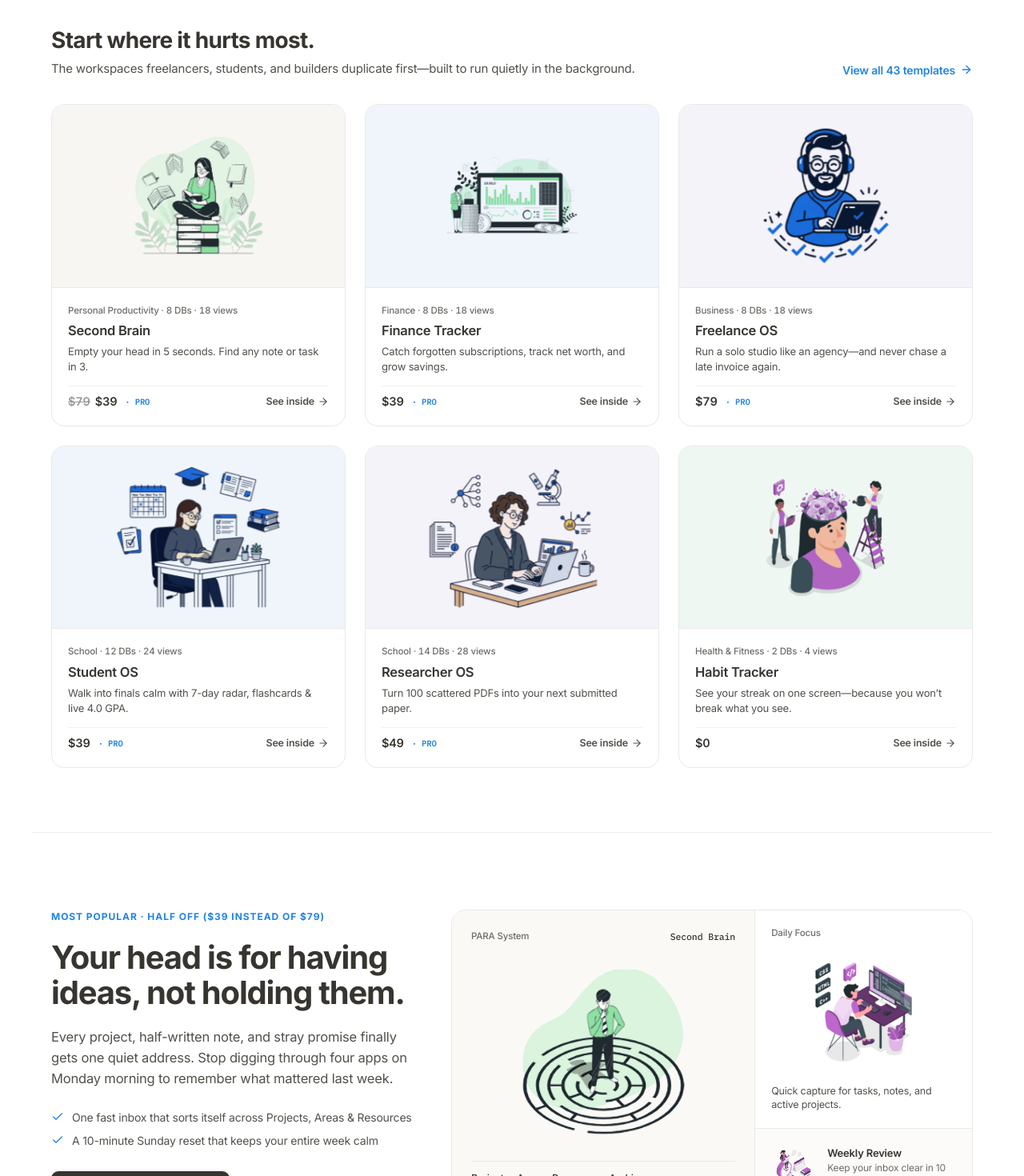
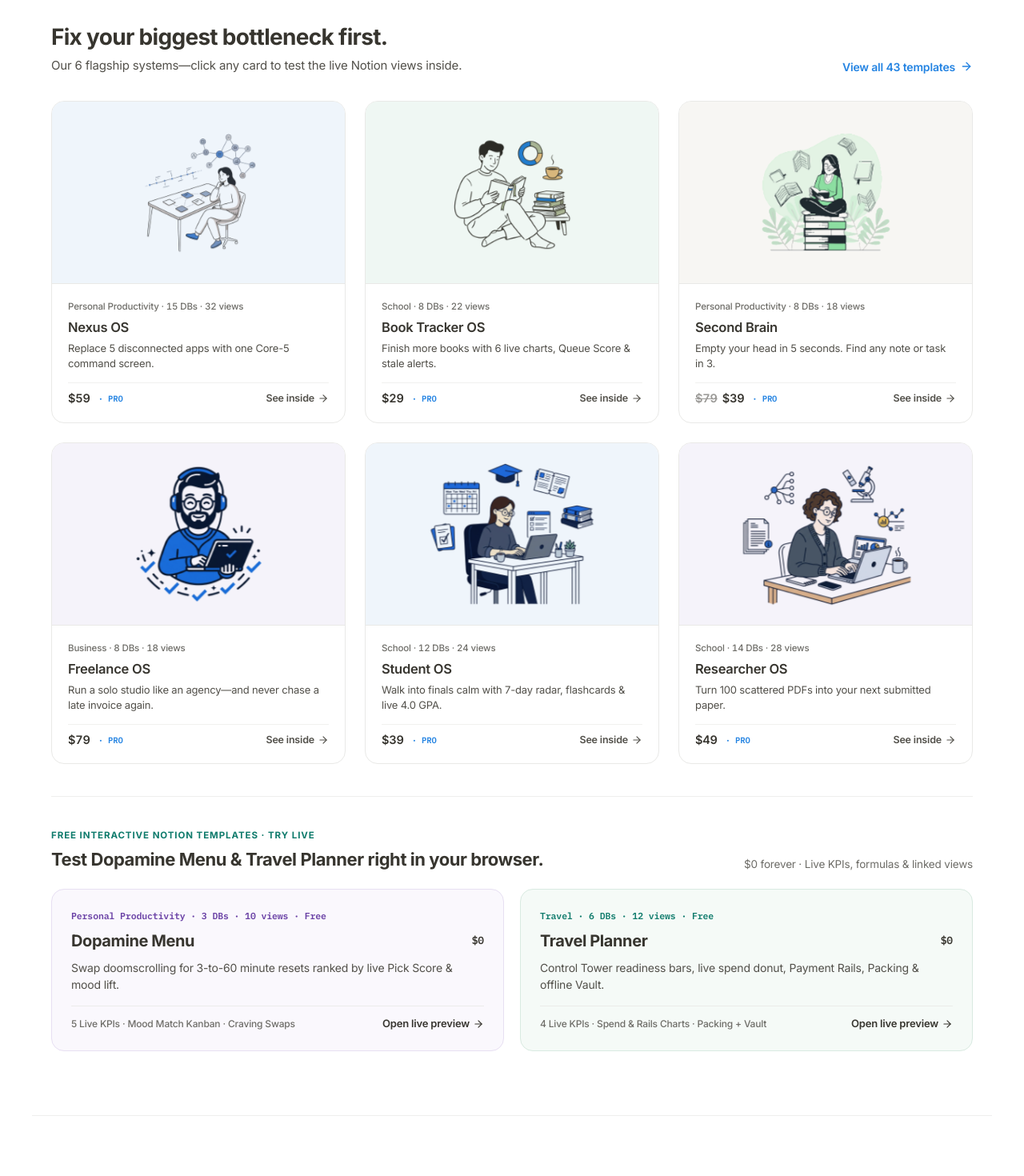
Before and after one commit to bruce12-glitch/Lumina-studio.notion, a React (Vite) app: page / in a window 1280 px wide. Shown: the part 960-2430 px from the top of the page at 80% size. Built offline with nearby package versions, Linux system fonts and the light colour scheme.

Commit message:
feat(home): add 6-OS flagship showcase, Custom Builds studio section, and free interactive template spotlight

```diff
--- a/src/App.tsx
+++ b/src/App.tsx
@@ -49,6 +49,7 @@ import {
   StaticInfoPage,
   TemplateDetailPage,
 } from './components/SecondaryPages';
+import { CustomTemplateSection } from './components/CustomTemplateSection';
 
 const STORAGE_KEY = 'lumina_purchased_deliveries_v1';
 const HERO_ENTRANCE_EASE: [number, number, number, number] = [0.22, 1, 0.36, 1];
@@ -93,15 +94,15 @@ const HOME_FEATURE_SPLITS: Array<{
 }> = [
   {
     kind: 'second-brain',
-    eyebrow: 'Most Popular · Half Off ($39 instead of $79)',
+    eyebrow: 'Most Popular · Half Off ($39 vs $79)',
     eyebrowTint: '#EBF3FC',
     eyebrowInk: '#2383E2',
     title: 'Your head is for having ideas, not holding them.',
     description:
-      'Every project, half-written note, and stray promise finally gets one quiet address. Stop digging through four apps on Monday morning to remember what mattered last week.',
+      'Empty your head in 5 seconds. Find any project, note, or promise in 3.',
     bullets: [
-      'One fast inbox that sorts itself across Projects, Areas & Resources',
-      'A 10-minute Sunday reset that keeps your entire week calm',
+      'One fast inbox routing straight into Projects, Areas & Resources',
+      '10-minute Sunday reset that clears your week before Monday hits',
     ],
     ctaLabel: 'See Inside Second Brain',
     href: '/second-brain',
@@ -111,30 +112,30 @@ const HOME_FEATURE_SPLITS: Array<{
     eyebrow: 'Pays For Itself In One Afternoon',
     eyebrowTint: '#E7F4F0',
     eyebrowInk: '#0F7B6C',
-    title: 'Know where every dollar goes—before the month disappears.',
+    title: 'See where your money leaks—before the month disappears.',
     description:
-      'Most people don’t have an income problem; they have a visibility problem. Spot forgotten subscriptions, see real cash flow, and watch your savings rate climb in ten minutes a week.',
+      'Spot forgotten subscriptions, real net worth, and monthly savings rate on one private page.',
     bullets: [
-      'Catches sneaky recurring bills before they renew again',
-      'Monthly cash flow, net worth, and savings goals on one calm page',
+      'Catches sneaky annual renewals before they hit your card',
+      'Live savings rate, category caps, and multi-account totals',
     ],
-    ctaLabel: 'Claim Finance Tracker',
+    ctaLabel: 'See Inside Finance Tracker',
     href: '/finance-tracker',
     mediaFirst: true,
   },
   {
     kind: 'minimalism',
-    eyebrow: 'Start Free — Zero Catch',
+    eyebrow: 'Start Free · 22 Free Workspaces',
     eyebrowTint: '#F1F1EF',
     eyebrowInk: '#37352F',
-    title: 'Feel the craft before you spend a dollar.',
+    title: 'Test the build quality before you spend $1.',
     description:
-      'Not ready for a full operating system yet? Duplicate any of our 22 free Notion workspaces today—habits, reading lists, study notes—and feel how different a quiet tool makes your week.',
+      'Duplicate any of our 22 free Notion setups in 60 seconds—zero paywalls, zero subscriptions.',
     bullets: [
-      '22 free Notion systems ready to duplicate in 60 seconds',
-      'Zero paywalls, zero monthly subscriptions—just clean design that works',
+      'Habits, groceries, reading lists, budgets, and class desks included',
+      '100% compatible with Notion’s free plan on desktop & phone',
     ],
-    ctaLabel: 'Explore Free Collection',
+    ctaLabel: 'Browse Free Templates',
     href: '/templates',
   },
 ];
@@ -176,7 +177,27 @@ export default function App() {
   );
 
   const navigate = useCallback((targetUrl: string) => {
-    window.history.pushState({}, '', targetUrl);
+    const [rawPath, hash] = targetUrl.split('#');
+    if (hash) {
+      const currentPath = window.location.pathname || '/';
+      const canStayHere =
+        hash === 'custom-notion-builds' &&
+        (currentPath === '/' || currentPath === '/templates');
+      const nextUrl = canStayHere ? `${currentPath}#${hash}` : targetUrl;
+      window.history.pushState({}, '', nextUrl);
+      if (!canStayHere) {
+        setRouteState(parseLocationState());
+      }
+      window.setTimeout(() => {
+        const el = document.getElementById(hash);
+        if (el) {
+          el.scrollIntoView({ behavior: 'smooth', block: 'start' });
+        }
+      }, 60);
+      return;
+    }
+
+    window.history.pushState({}, '', rawPath || '/');
     setRouteState(parseLocationState());
     window.scrollTo({ top: 0, behavior: 'instant' as ScrollBehavior });
   }, []);
@@ -261,15 +282,15 @@ export default function App() {
     [purchases]
   );
 
-  // Featured templates on the homepage
+  // Featured templates on the homepage (All 6 marquee operating systems)
   const featuredTemplates = useMemo(() => {
     const slugs = [
+      'nexus-os',
+      'book-tracker-os',
       'second-brain',
-      'finance-tracker',
       'freelance-os',
       'student-os',
       'researcher-os',
-      'habit-tracker',
     ];
     return slugs
       .map((s) => TEMPLATES.find((t) => t.slug === s))
@@ -600,9 +621,9 @@ export default function App() {
                         delay: prefersReducedMotion ? 0 : 0.3,
                         ease: HERO_ENTRANCE_EASE,
                       }}
-                      className="text-[17px] sm:text-[19px] font-normal leading-[1.58] tracking-[-0.01em] text-[#52504A] max-w-[590px] mx-auto text-balance"
+                      className="text-[17px] sm:text-[18.5px] font-normal leading-[1.55] tracking-[-0.01em] text-[#52504A] max-w-[540px] mx-auto text-balance"
                     >
-                      Stop spending Sunday nights fixing broken dashboards. Duplicate a calm, battle-tested Notion system in 60 seconds and wake up tomorrow knowing what actually matters.
+                      Stop losing Sunday nights fixing messy dashboards. Duplicate a finished Notion workspace in 60 seconds and start Monday clear.
                     </motion.p>
                   </div>
 
@@ -754,10 +775,10 @@ export default function App() {
                 <div className="flex flex-col sm:flex-row sm:items-end justify-between gap-3 mb-8">
                   <div className="space-y-1">
                     <h2 className="font-display text-[24px] sm:text-[28px] font-bold tracking-[-0.025em] text-[#37352F]">
-                      Start where it hurts most.
+                      Fix your biggest bottleneck first.
                     </h2>
                     <p className="text-[15px] text-[#52504A]">
-                      The workspaces freelancers, students, and builders duplicate first—built to run quietly in the background.
+                      Our 6 flagship systems—click any card to test the live Notion views inside.
                     </p>
                   </div>
                   <a
@@ -782,6 +803,85 @@ export default function App() {
                       isPurchased={purchasedSlugs.has(template.slug)}
                     />
                   ))}
+                </div>
+
+                {/* Interactive Free Spotlight: Dopamine Menu & Travel Planner */}
+                <div
+                  data-testid="home-interactive-free-spotlight"
+                  className="mt-10 pt-10 border-t border-[#EFEFED] space-y-5"
+                >
+                  <div className="flex flex-col sm:flex-row sm:items-end justify-between gap-2">
+                    <div className="space-y-1">
+                      <p className="text-[11.5px] font-bold uppercase tracking-[0.08em] text-[#0F7B6C]">
+                        Free Interactive Notion Templates · Try Live
+                      </p>
+                      <h3 className="font-display text-[20px] sm:text-[22px] font-bold tracking-[-0.02em] text-[#37352F]">
+                        Test Dopamine Menu &amp; Travel Planner right in your browser.
+                      </h3>
+                    </div>
+                    <p className="text-[13.5px] text-[#6E6D68]">
+                      $0 forever · Live KPIs, formulas &amp; linked views
+                    </p>
+                  </div>
+
+                  <div className="grid grid-cols-1 md:grid-cols-2 gap-5">
+                    {[
+                      {
+                        slug: 'dopamine-menu',
+                        eyebrow: 'Personal Productivity · 3 DBs · 10 views · Free',
+                        title: 'Dopamine Menu',
+                        hook: 'Swap doomscrolling for 3-to-60 minute resets ranked by live Pick Score & mood lift.',
+                        metrics: ['5 Live KPIs', 'Mood Match Kanban', 'Craving Swaps'],
+                        tint: 'bg-[#FAF8FD] border-[#E7DFF2]',
+                        accent: 'text-[#6940A5]',
+                      },
+                      {
+                        slug: 'travel-planner',
+                        eyebrow: 'Travel · 6 DBs · 12 views · Free',
+                        title: 'Travel Planner',
+                        hook: 'Control Tower readiness bars, live spend donut, Payment Rails, Packing & offline Vault.',
+                        metrics: ['4 Live KPIs', 'Spend & Rails Charts', 'Packing + Vault'],
+                        tint: 'bg-[#F5FAF7] border-[#D9EAE1]',
+                        accent: 'text-[#0F7B6C]',
+                      },
+                    ].map((spot) => (
+                      <a
+                        key={spot.slug}
+                        href={`/templates/${spot.slug}`}
+                        onClick={(e) => {
+                          e.preventDefault();
+                          navigate(`/templates/${spot.slug}`);
+                        }}
+                        className={`group card-editorial-surface rounded-[16px] border p-5 sm:p-6 flex flex-col justify-between gap-4 ${spot.tint}`}
+                      >
+                        <div className="space-y-2">
+                          <p className={`text-[11.5px] font-mono font-semibold ${spot.accent}`}>
+                            {spot.eyebrow}
+                          </p>
+                          <div className="flex items-center justify-between gap-2">
+                            <h4 className="font-display text-[20px] font-bold tracking-[-0.02em] text-[#37352F]">
+                              {spot.title}
+                            </h4>
+                            <span className="font-mono text-[13px] font-bold text-[#37352F]">
+                              $0
+                            </span>
+                          </div>
+                          <p className="text-[14px] text-[#52504A] leading-[1.5]">
+                            {spot.hook}
+                          </p>
+                        </div>
+                        <div className="flex flex-wrap items-center justify-between gap-3 pt-3 border-t border-[#E9E9E7]/80">
+                          <span className="text-[12px] font-medium text-[#6E6D68]">
+                            {spot.metrics.join(' · ')}
+                          </span>
+                          <span className="inline-flex items-center gap-1 text-[13px] font-semibold text-[#37352F] group-hover:text-[#2383E2] transition-colors">
+                            <span>Open live preview</span>
+                            <ArrowRight className="w-3.5 h-3.5 btn-arrow-slide" />
+                          </span>
+                        </div>
+                      </a>
+                    ))}
+                  </div>
                 </div>
               </div>
             </section>
@@ -850,16 +950,19 @@ export default function App() {
             {/* 5. TESTIMONIALS SECTION BENEATH FEATURE SPLITS */}
             <TestimonialsSection onNavigate={navigate} />
 
+            {/* 5B. CUSTOMIZED NOTION TEMPLATES SECTION */}
+            <CustomTemplateSection id="custom-notion-builds" />
+
             {/* 6. APPS BY RESONANCE */}
             <section className="py-16 sm:py-24 bg-[#F7F6F3] border-t border-[#E9E9E7]">
               <div className="max-w-[1200px] mx-auto px-4 sm:px-6 space-y-10">
                 <div className="flex flex-col sm:flex-row sm:items-end justify-between gap-4">
                   <div className="space-y-2">
                     <h2 className="font-display text-[clamp(26px,3.2vw,36px)] font-bold tracking-[-0.025em] leading-[1.15] text-[#37352F]">
-                      Small tools that respect your attention.
+                      Small tools built for focus.
                     </h2>
-                    <p className="text-[16px] text-[#52504A] leading-[1.6]">
-                      Companion apps built the same way as our templates—quiet, fast, and allergic to clutter.
+                    <p className="text-[15.5px] text-[#52504A] leading-[1.55]">
+                      Fast companion apps synced directly to your Notion databases.
                     </p>
                   </div>
 
@@ -910,8 +1013,8 @@ export default function App() {
                     Templates
                   </span>
                 </h1>
-                <p className="text-[17px] sm:text-[18px] text-[#52504A] leading-[1.55]">
-                  Get started with ready-made Notion setups to organize your work, research, and daily routines.
+                <p className="text-[16.5px] sm:text-[17.5px] text-[#52504A] leading-[1.5]">
+                  Every card tells you what it fixes and what’s inside—duplicate into Notion Free in 60 seconds.
                 </p>
               </div>
             </section>
@@ -1031,6 +1134,9 @@ export default function App() {
               )}
             </section>
 
+            {/* 3B. CUSTOMIZED NOTION TEMPLATES SECTION */}
+            <CustomTemplateSection id="custom-notion-builds" />
+
             {/* 4. FAQ Accordion */}
             <FaqAccordion />
 
```
